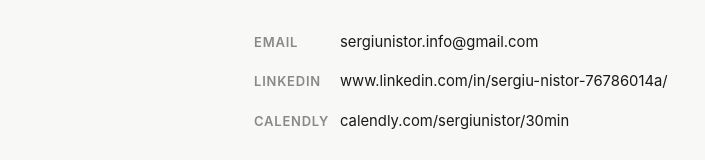
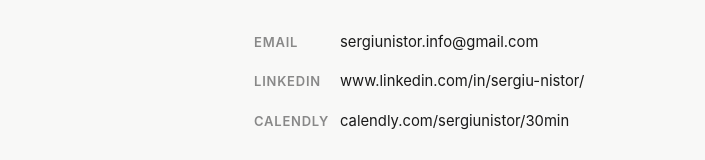
Before and after one commit to SergiuDeveloper/portfolio, a plain HTML site: page index.html in a window 1280 px wide. Shown: the part 10854-11014 px from the top of the page, without its empty margins (0-705 px from the left). Drawn offline with Linux system fonts and the light colour scheme.

Commit message:
Update linkedin url

```diff
--- a/index.html
+++ b/index.html
@@ -841,7 +841,7 @@ Joint Drafter-Target Training</a
       const CONFIG = {
         name: "Sergiu Nistor",
         email: "sergiunistor.info@gmail.com",
-        linkedin: "https://www.linkedin.com/in/sergiu-nistor-76786014a/",
+        linkedin: "https://www.linkedin.com/in/sergiu-nistor/",
 		scholar: "https://scholar.google.com/citations?user=jy6BWNoAAAAJ",
         github: "https://github.com/SergiuDeveloper/",
         calendly: "https://calendly.com/sergiunistor/30min",
```
